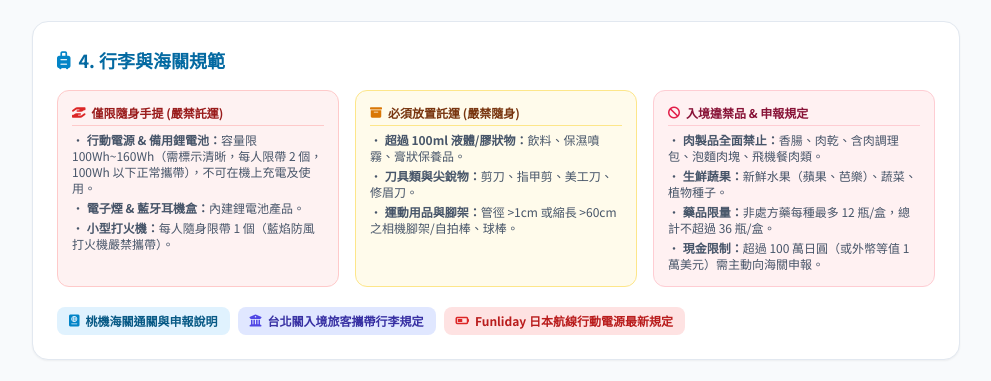
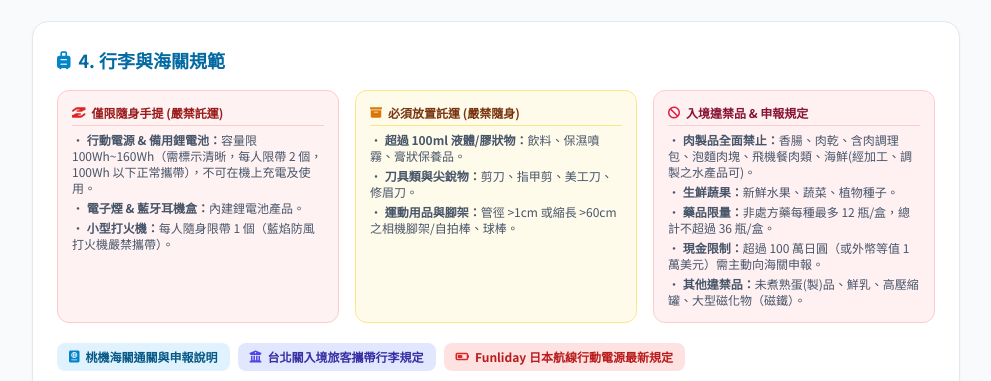
Before and after one commit to chiouuuuu/okinawa202609, a plain HTML site: page index.html in a window 1280 px wide. Shown: the part 2783-3164 px from the top of the page, without its empty margins (288-1279 px from the left). Drawn offline with nearby package versions, Linux system fonts and the light colour scheme; a web font is replaced by a local one.

Commit message:
Update index.html

```diff
--- a/index.html
+++ b/index.html
@@ -812,10 +812,11 @@
                                     <i class="fa-solid fa-ban text-rose-600"></i> 入境違禁品 & 申報規定
                                 </div>
                                 <ul class="space-y-1 text-slate-600">
-                                    <li>• <strong>肉製品全面禁止：</strong>香腸、肉乾、含肉調理包、泡麵肉塊、飛機餐肉類。</li>
-                                    <li>• <strong>生鮮蔬果：</strong>新鮮水果（蘋果、芭樂）、蔬菜、植物種子。</li>
+                                    <li>• <strong>肉製品全面禁止：</strong>香腸、肉乾、含肉調理包、泡麵肉塊、飛機餐肉類、海鮮(經加工、調製之水產品可)。</li>
+                                    <li>• <strong>生鮮蔬果：</strong>新鮮水果、蔬菜、植物種子。</li>
                                     <li>• <strong>藥品限量：</strong>非處方藥每種最多 12 瓶/盒，總計不超過 36 瓶/盒。</li>
                                     <li>• <strong>現金限制：</strong>超過 100 萬日圓（或外幣等值 1 萬美元）需主動向海關申報。</li>
+                                    <li>• <strong>其他違禁品：</strong>未煮熟蛋(製)品、鮮乳、高壓縮罐、大型磁化物（磁鐵）。</li>
                                 </ul>
                             </div>
                         </div>
```
